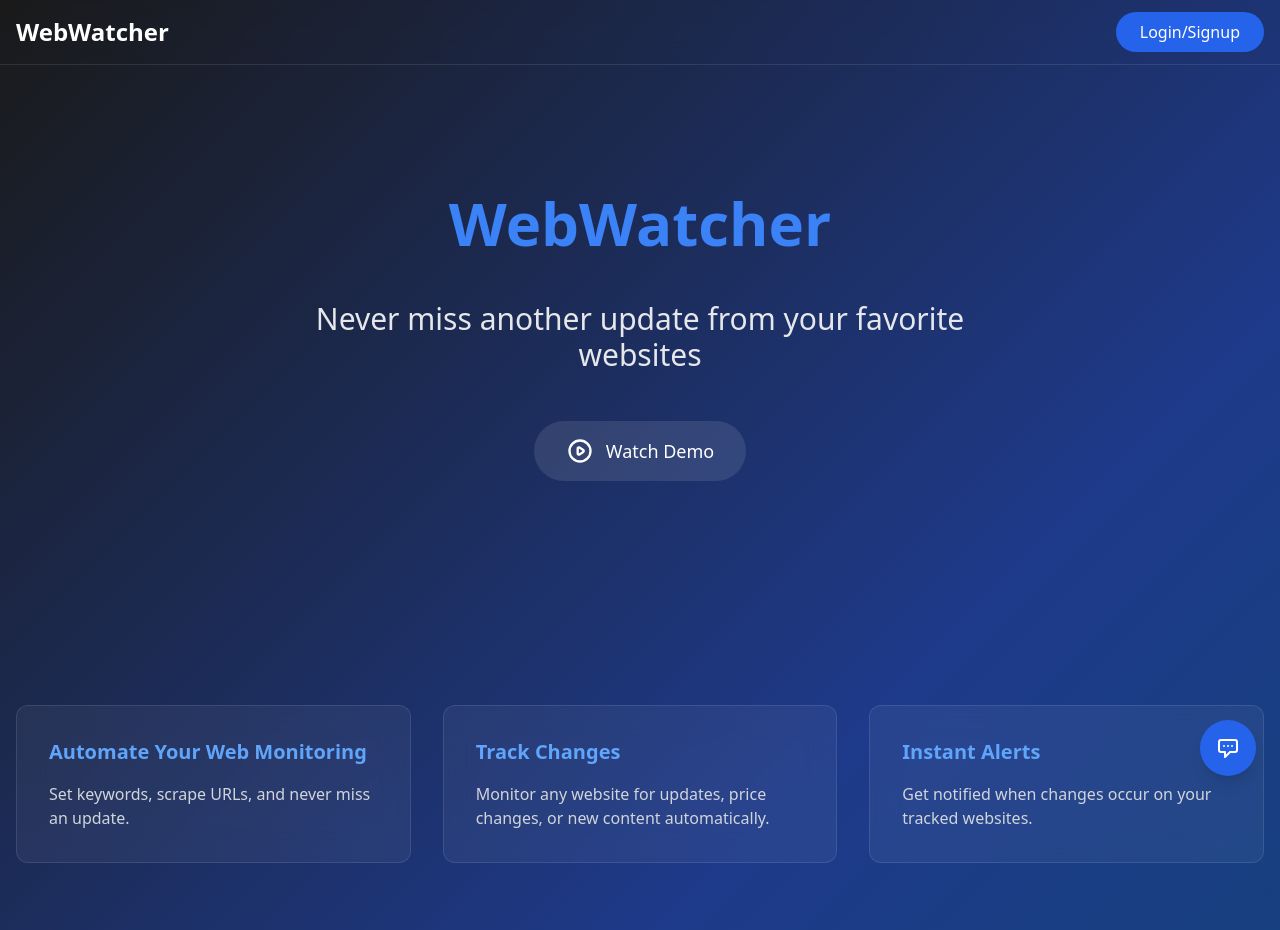
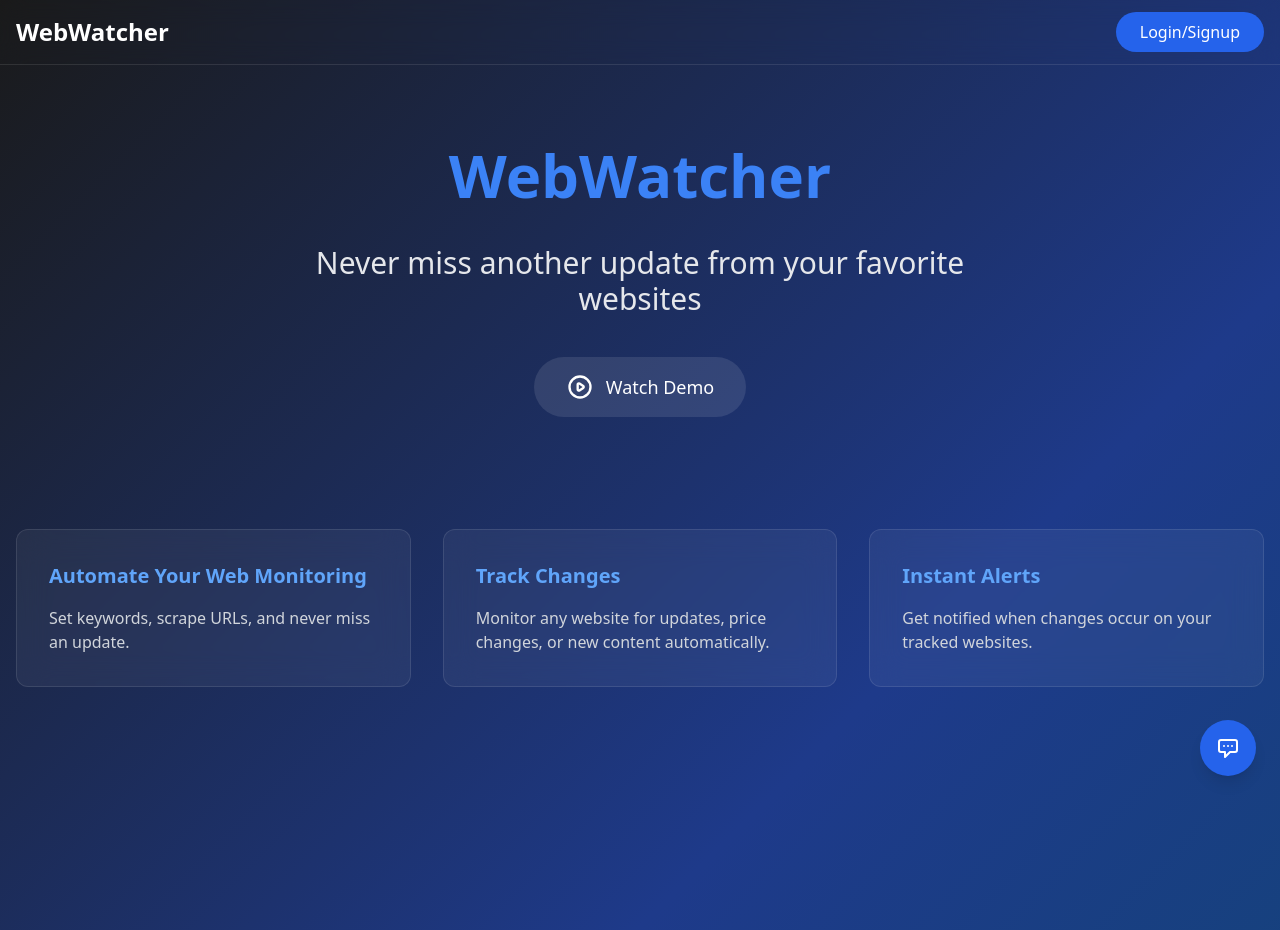
Before and after one commit to valiant-77/Web-Watcher, a website: page client/src/index.html in a window 1280 px wide. Shown: the top 930 px of the page. Drawn offline with nearby package versions, Linux system fonts and the light colour scheme.

Commit message:
even positioning of cards

```diff
--- a/client/src/index.html
+++ b/client/src/index.html
@@ -32,19 +32,17 @@
     </nav>
 
 <!-- Hero Section -->
-
-<section class="max-w-7xl mx-auto px-4 py-12 md:py-32">
-    <div class="text-center space-y-8 sm:space-y-12">
+<section class="max-w-7xl mx-auto px-4 py-10 md:py-20">
+    <div class="text-center space-y-8 sm:space-y-10">
         <h1 class="text-4xl sm:text-5xl md:text-6xl font-extrabold leading-tight text-blue-500">
             WebWatcher
         </h1>
-
 
         <p class="text-xl sm:text-2xl md:text-3xl text-gray-200 font-medium max-w-3xl mx-auto px-2">
             Never miss another update from your favorite websites
         </p>
 
-        <div class="flex flex-col sm:flex-row gap-4 sm:gap-6 justify-center">
+        <div class="flex flex-col sm:flex-row gap-4 sm:gap-6 justify-center mb-16"> <!-- Increased bottom margin -->
             <a href="#"
             id="watch-demo-button"
             class="flex items-center justify-center px-6 sm:px-8 py-3 sm:py-4 rounded-full
@@ -77,12 +75,12 @@
                     </video>
                 </div>
             </div>
-     </div>
-</section>
+        </div>
+    </div>
 
-    <!-- Features -->
-    <div class="max-w-7xl mx-auto px-4 py-16 sm:py-24">
-        <div class="grid grid-cols-1 sm:grid-cols-2 md:grid-cols-3 gap-6 sm:gap-8">
+    <!-- Features - Moved up from below -->
+    <div class="max-w-7xl mx-auto py-6 sm:py-8 mt-20">
+        <div class="grid grid-cols-1 md:grid-cols-3 gap-6 sm:gap-8">
             <div class="bg-white/5 backdrop-blur-lg rounded-xl p-6 sm:p-8 border border-white/10">
                 <h3 class="text-lg sm:text-xl font-semibold mb-3 sm:mb-4 text-blue-400">Automate Your Web Monitoring</h3>
                 <p class="text-gray-300">Set keywords, scrape URLs, and never miss an update.</p>
@@ -97,9 +95,13 @@
             </div>
         </div>
     </div>
+</section>
+
+    <!-- Added spacer div to push "How it works" section down -->
+    <div class="py-12 md:py-16"></div>
 
     <!-- How it works -->
-    <div class="max-w-7xl mx-auto px-4 py-16 sm:py-24">
+    <div class="max-w-7xl mx-auto px-4 py-16 sm:py-20">
         <h2 class="text-3xl sm:text-4xl font-bold mb-10 sm:mb-16 text-center">Here's how WebWatcher works!</h2>
 
         <div class="space-y-8 sm:space-y-12">
```
